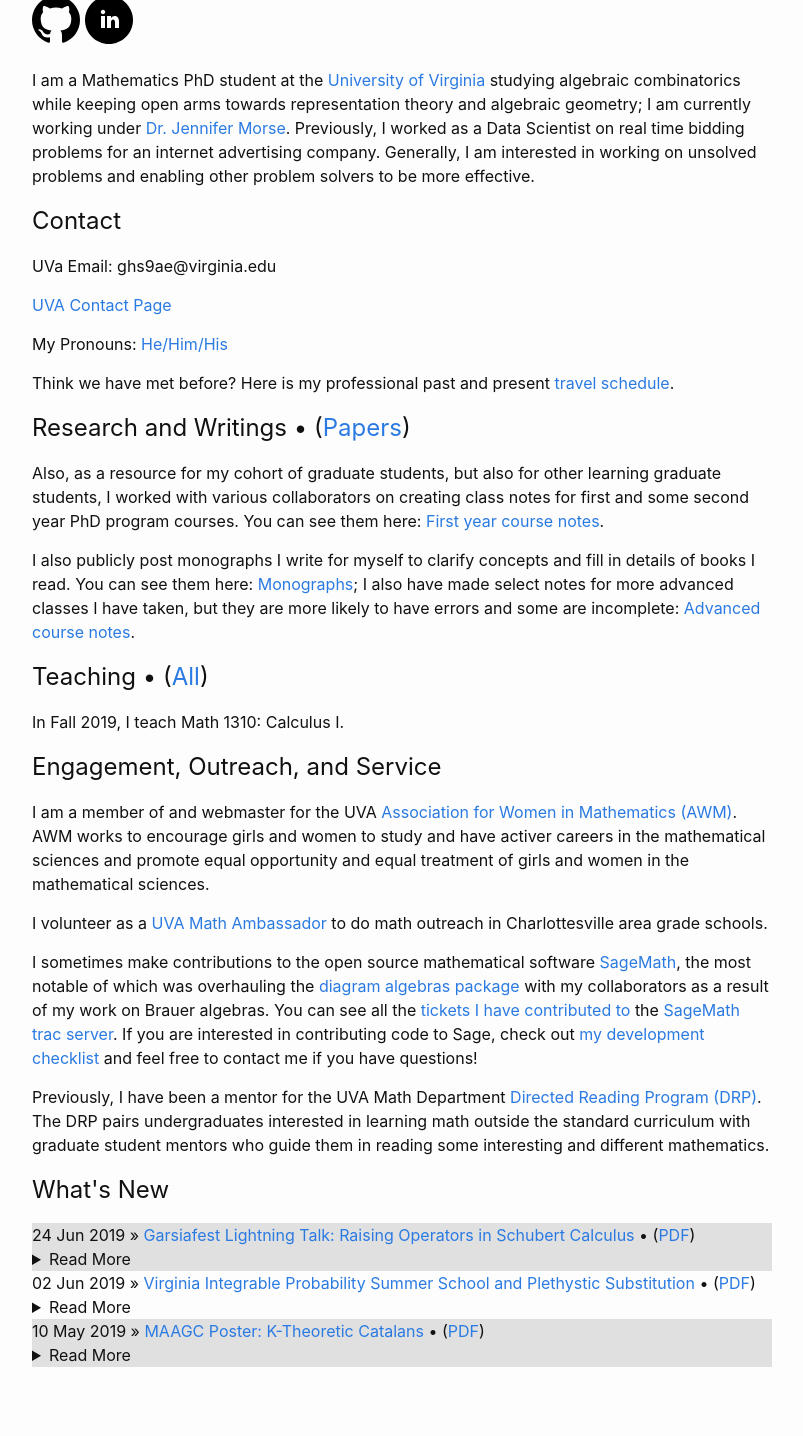
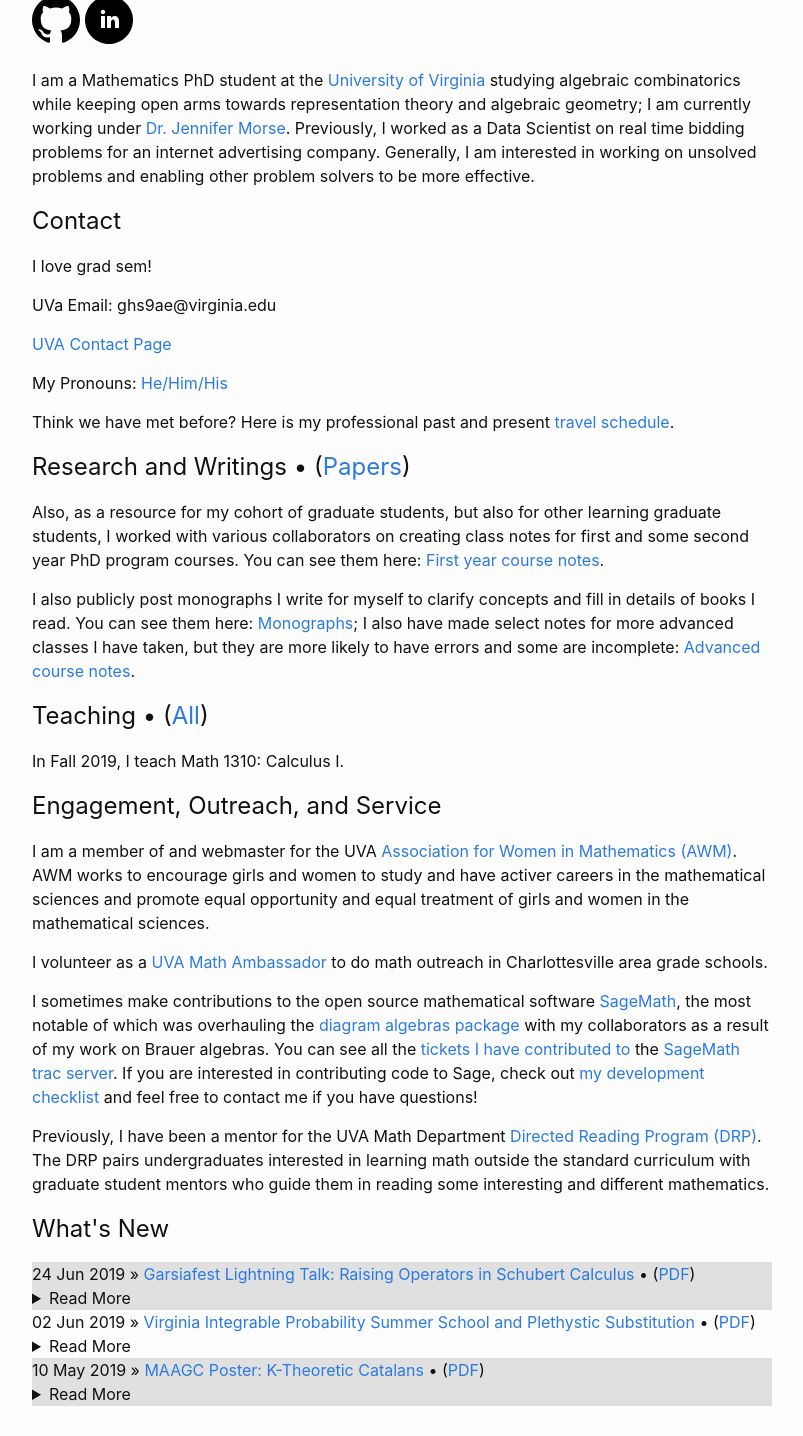
Before and after one commit to ghseeli/ghseeli.github.io, a Jekyll site: the page built from index.html, in a window 1280 px wide, cut to the strip 497-1933 px from the top of the page. Shown: the whole strip, without its empty margins (238-1041 px from the left). Built offline with Jekyll 4.4.1, drawn with Linux system fonts in a browser that asks for light colours; formulas are drawn with MathJax 3; before the commit the page ends 1894 px from its top, so only the background shows below that.

Commit message:
Update index.html

```diff
--- a/index.html
+++ b/index.html
@@ -12,6 +12,7 @@ exclude: true
 	<br /><br />
 		<p>I am a Mathematics PhD student at the <a href="http://math.virginia.edu/">University of Virginia</a> studying algebraic combinatorics while keeping open arms towards representation theory and algebraic geometry; I am currently working under <a href="http://math.virginia.edu/people/jlm6cj/">Dr. Jennifer Morse</a>. Previously, I worked as a Data Scientist on real time bidding problems for an internet advertising company. Generally, I am interested in working on unsolved problems and enabling other problem solvers to be more effective. </p>
 	<h2>Contact</h2>
+	<p> I love grad sem!</p>
 		<p>UVa Email: ghs9ae@virginia.edu</p>
 		<p><a href="http://math.virginia.edu/people/ghs9ae/">UVA Contact Page</a></p>
 		<p>My Pronouns: <a href="https://www.mypronouns.org/he-him">He/Him/His</a></p>
```
